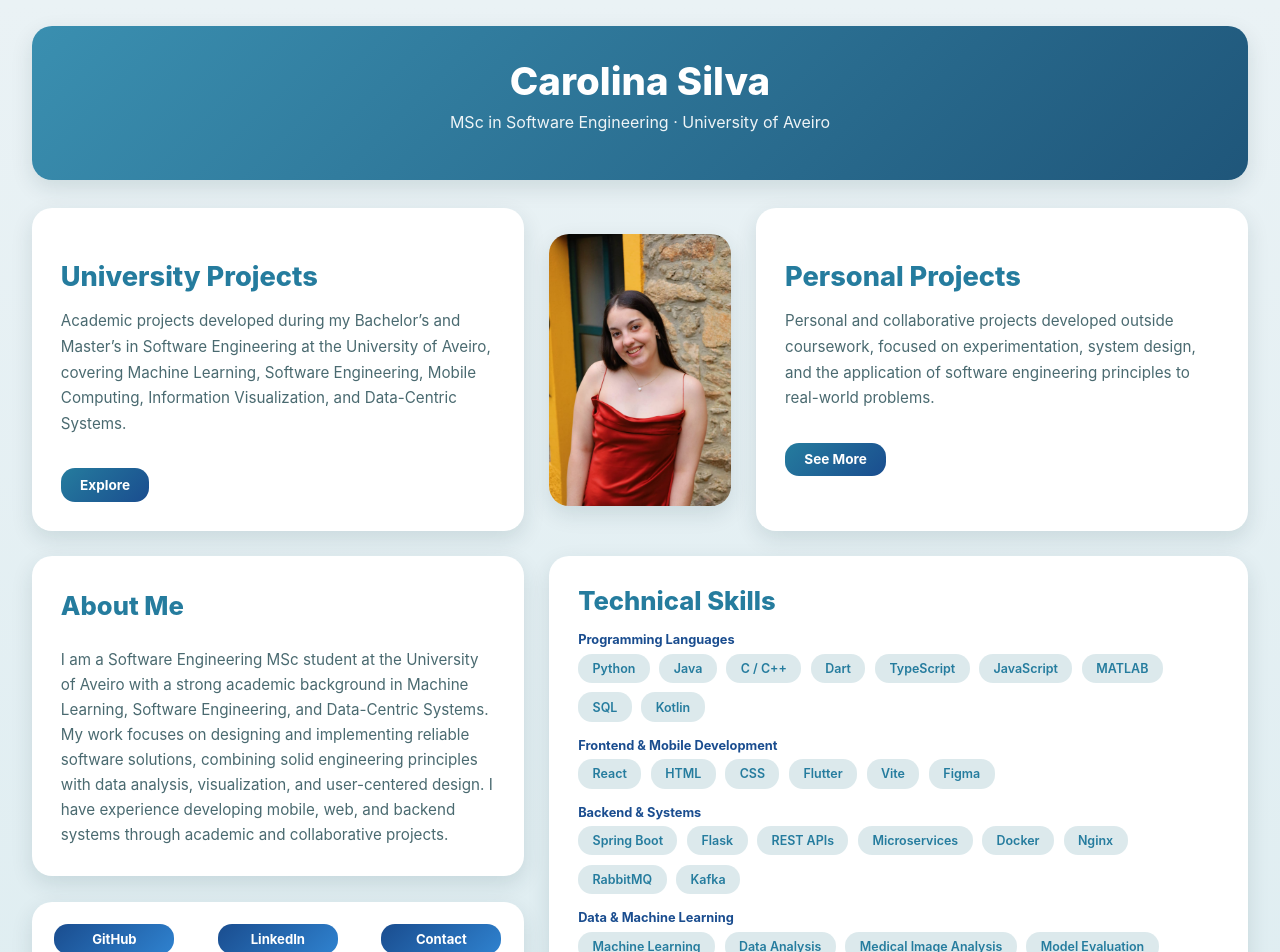
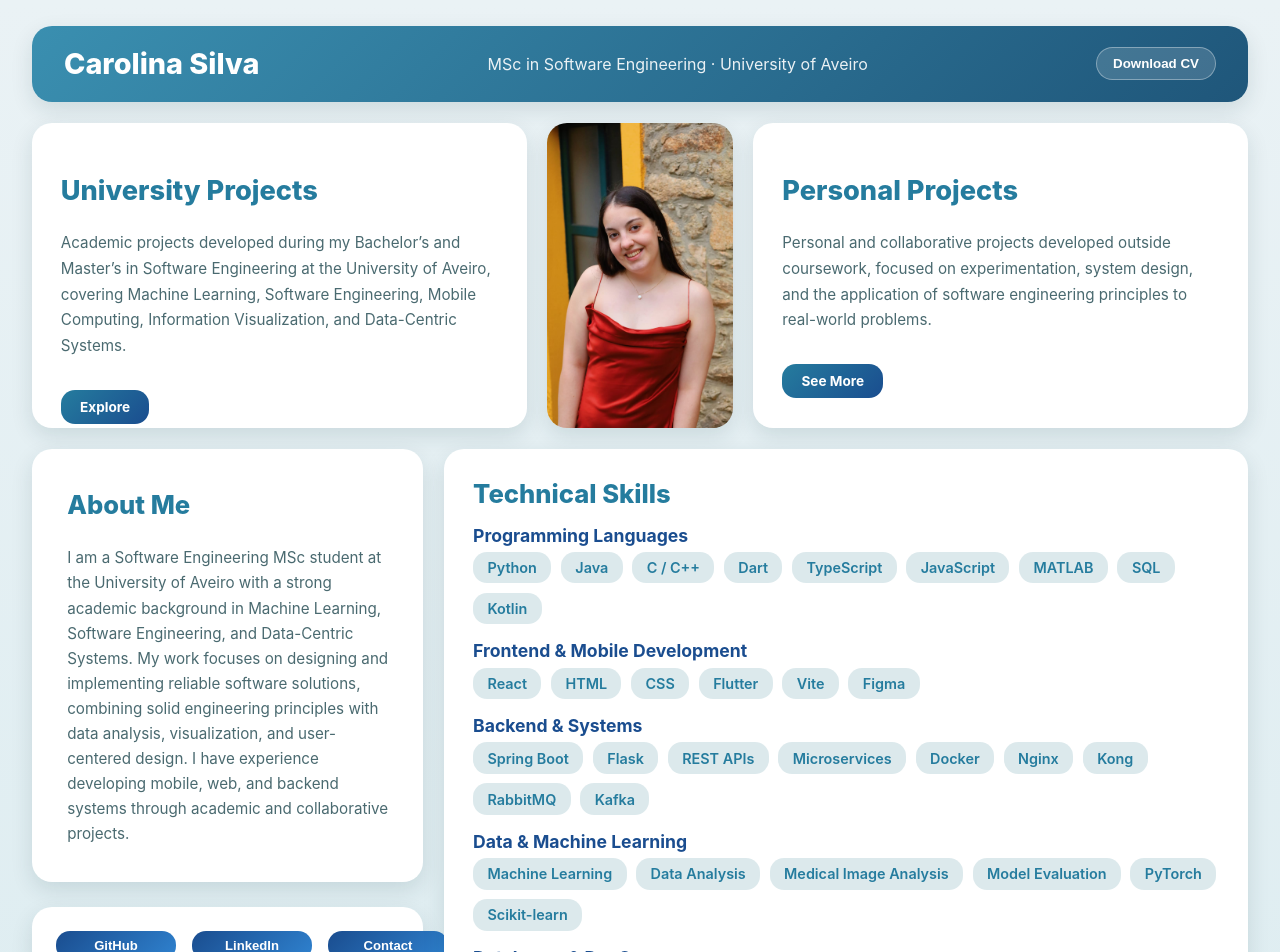
Before and after one commit to carolinaspsilva2004/carolinaspsilva2004.github.io, a React (Vite) app in the folder my-app/: page / in a window 1280 px wide. Shown: the top 952 px of the page. Built offline with nearby package versions, Linux system fonts and the light colour scheme.

Commit message:
home page improved

```diff
--- a/my-app/src/pages/Home.tsx
+++ b/my-app/src/pages/Home.tsx
@@ -1,17 +1,26 @@
 import "../styles/Home.css";
 import { Link } from "react-router-dom";
+import { useState } from "react";
+
+type ModalType = "cv" | "github" | "linkedin" | "contact" | null;
 
 export default function Home() {
-    return (
+
+    const [modal, setModal] = useState<ModalType>(null); return (
         <main className="home">
-            {/* HERO HEADER */}
-            <section className="hero-banner">
-                <h1>Carolina Silva</h1>
-                <p>MSc in Software Engineering · University of Aveiro</p>
-            </section>
 
             {/* MAIN BENTO GRID */}
             <section className="home-grid">
+                {/* HEADER CARD */}
+                <div className="card header-card">
+                    <h1>Carolina Silva</h1>
+                    <p>MSc in Software Engineering · University of Aveiro</p>
+                    <button className="cv-button" onClick={() => setModal("cv")}>
+                        Download CV
+                    </button>
+
+                </div>
+
                 {/* UNIVERSITY PROJECTS */}
                 <div className="card hero-card grid-university">
                     <h2>University Projects</h2>
@@ -69,23 +78,10 @@ export default function Home() {
                     </div>
 
                     <div className="card links">
-                        <a
-                            href="https://github.com/carolinaspsilva2004"
-                            target="_blank"
-                            rel="noreferrer"
-                        >
-                            GitHub
-                        </a>
+                        <button onClick={() => setModal("github")}>GitHub</button>
+                        <button onClick={() => setModal("linkedin")}>LinkedIn</button>
+                        <button onClick={() => setModal("contact")}>Contact</button>
 
-                        <a
-                            href="https://www.linkedin.com/in/carolina-silva-ua/"
-                            target="_blank"
-                            rel="noreferrer"
-                        >
-                            LinkedIn
-                        </a>
-
-                        <a href="mailto:carolinaspsilva.ua@gmail.com">Contact</a>
                     </div>
                 </div>
                 {/* SKILLS */}
@@ -132,6 +128,7 @@ export default function Home() {
                             <span>Microservices</span>
                             <span>Docker</span>
                             <span>Nginx</span>
+                            <span>Kong</span>
                             <span>RabbitMQ</span>
                             <span>Kafka</span>
                         </div>
@@ -165,6 +162,80 @@ export default function Home() {
                 </div>
 
             </section>
+            {modal && (
+                <div className="modal-overlay" onClick={() => setModal(null)}>
+                    <div className="modal" onClick={(e) => e.stopPropagation()}>
+
+                        {modal === "cv" && (
+                            <>
+                                <h3>Download CV</h3>
+                                <p>Do you want to download my CV in PDF format?</p>
+                                <div className="modal-actions">
+                                    <a
+                                        href="/assets/CV_CarolinaSilva.pdf"
+                                        download
+                                        className="confirm"
+                                    >
+                                        Yes, download
+                                    </a>
+                                    <button onClick={() => setModal(null)}>Cancel</button>
+                                </div>
+                            </>
+                        )}
+
+                        {modal === "github" && (
+                            <>
+                                <h3>GitHub</h3>
+                                <p>You will be redirected to my GitHub profile.</p>
+                                <div className="modal-actions">
+                                    <a
+                                        href="https://github.com/carolinaspsilva2004"
+                                        target="_blank"
+                                        rel="noreferrer"
+                                        className="confirm"
+                                    >
+                                        Continue
+                                    </a>
+                                    <button onClick={() => setModal(null)}>Cancel</button>
+                                </div>
+                            </>
+                        )}
+
+                        {modal === "linkedin" && (
+                            <>
+                                <h3>LinkedIn</h3>
+                                <p>You will be redirected to my LinkedIn profile.</p>
+                                <div className="modal-actions">
+                                    <a
+                                        href="https://www.linkedin.com/in/carolinaspsilva2004"
+                                        target="_blank"
+                                        rel="noreferrer"
+                                        className="confirm"
+                                    >
+                                        Continue
+                                    </a>
+                                    <button onClick={() => setModal(null)}>Cancel</button>
+                                </div>
+                            </>
+                        )}
+
+                        {modal === "contact" && (
+                            <>
+                                <h3>Contact</h3>
+                                <p>You can send me an email directly.</p>
+                                <div className="modal-actions">
+                                    <a href="mailto:carolinaspsilva.ua@gmail.com" className="confirm">
+                                        Open email
+                                    </a>
+                                    <button onClick={() => setModal(null)}>Cancel</button>
+                                </div>
+                            </>
+                        )}
+
+                    </div>
+                </div>
+            )}
+
         </main>
     );
 }
--- a/my-app/src/styles/Home.css
+++ b/my-app/src/styles/Home.css
@@ -62,21 +62,22 @@ img {
 .hero-banner {
   background: var(--bg-hero);
   border-radius: var(--radius-lg);
-  padding: 2rem 1.6rem;
+  padding: 0.9rem 1.6rem;
   text-align: center;
   box-shadow: var(--shadow-soft);
+  margin-top: -20px;
 }
 
 .hero-banner h1 {
   margin: 0;
-  font-size: 2.4rem;
+  font-size: 1.6rem;
   font-weight: 800;
   color: #ffffff;
 }
 
 .hero-banner p {
   margin-top: 0.5rem;
-  font-size: 1rem;
+  font-size: 0.85rem;
   color: rgba(255, 255, 255, 0.92);
 }
 
@@ -86,8 +87,8 @@ img {
 .home-grid {
   display: grid;
   grid-template-columns: repeat(12, 1fr); /* 🔑 mais controlo */
-  gap: 1.6rem;
-  align-items: stretch;
+  gap: 1.3rem;
+  align-items: start;
 }
 
 /* =========================
@@ -95,10 +96,11 @@ img {
    ========================= */
 .grid-university { grid-column: span 5; }
 .grid-photo      { grid-column: span 2; }
-.grid-personal   { grid-column: span 5; }
+.grid-personal   { grid-column: span 5;
+  min-height: 290px;}
 
-.stack-left      { grid-column: span 5; }
-.grid-skills     { grid-column: span 7; }
+.stack-left      { grid-column: span 4; }
+.grid-skills     { grid-column: span 8; }
 /* =========================
    LEFT COLUMN (ABOUT + LINKS)
    ========================= */
@@ -107,6 +109,13 @@ img {
   flex-direction: column;
   gap: 1.6rem;
 }
+
+.grid-university,
+.grid-photo,
+.grid-personal {
+  height: 305px;        /* 🔑 altura fixa e igual */
+}
+
 
 /* =========================
    CARD BASE
@@ -125,13 +134,61 @@ img {
   box-shadow: var(--shadow-hover);
 }
 
+.header-card {
+  grid-column: span 12;
+  background: linear-gradient(135deg, #3a8fb0, #1f567a);
+  color: white;
+  padding: 1.3rem 2rem;
+  display: flex;
+  align-items: center;
+  justify-content: space-between;
+  gap: 1rem;
+}
+
+.header-text {
+  display: flex;
+  flex-direction: column;
+  gap: 0.2rem;
+}
+
+.cv-button {
+  background: rgba(255, 255, 255, 0.15);
+  color: white;
+  padding: 0.5rem 1rem;
+  border-radius: 999px;
+  font-size: 1.2m;
+  font-weight: 600;
+  text-decoration: none;
+  border: 1px solid rgba(255, 255, 255, 0.35);
+  transition: all 0.25s ease;
+}
+
+.cv-button:hover {
+  background: white;
+  color: var(--secondary);
+}
+
+
+.header-card h1 {
+  margin: 0;
+  font-size: 1.8rem;
+  font-weight: 800;
+}
+
+.header-card p {
+  margin: 0;
+  font-size: 1rem;
+  opacity: 0.9;
+}
+
+
+
 /* =========================
    HERO CARDS
    ========================= */
 .hero-card h2 {
   font-size: 1.7rem;
   font-weight: 800;
-  margin-bottom: 0.8rem;
   color: var(--primary);
 }
 
@@ -146,13 +203,13 @@ img {
    ========================= */
 .profile-image {
   display: flex;
-  align-items: center;
+  align-items: start;
   justify-content: center;
-}
+  height: 100%;}
 
 .profile-image img {
-  width: 100%;
-  max-height: 345px;
+  height: 305px;          /* igual aos outros */
+  max-height: 100%;
   object-fit: cover;
   border-radius: var(--radius-lg);
   box-shadow: var(--shadow-soft);
@@ -168,6 +225,8 @@ img {
   font-size: 0.95rem;
   line-height: 1.65;
   color: var(--text-muted);
+  padding: 2.2rem;
+
 }
 
 /* =========================
@@ -206,7 +265,7 @@ img {
 .skills-section strong {
   display: block;
   margin-bottom: 0.4rem;
-  font-size: 0.8rem;
+  font-size: 1.1rem;
   font-weight: 700;
   color: var(--secondary);
 }
@@ -221,7 +280,7 @@ img {
   background: rgba(22, 111, 126, 0.15);
   color: var(--primary);
   padding: 0.45rem 0.9rem;
-  font-size: 0.78rem;
+  font-size: 0.9rem;
   font-weight: 600;
   border-radius: 14px;
 }
@@ -232,12 +291,14 @@ img {
 .links {
   display: flex;
   justify-content: space-between;
-  padding: 1.4rem;
+  padding: 1.5rem;
   align-items: center;
   gap: 1rem;
 }
 
-.links a {
+.links button {
+  border: none;
+  cursor: pointer;
   min-width: 120px;
   text-align: center;
   padding: 0.45rem 1rem;
@@ -305,3 +366,82 @@ img {
     max-height: 260px;
   }
 }
+
+
+/* =========================
+   MODAL
+   ========================= */
+
+.modal-overlay {
+  position: fixed;
+  inset: 0;
+  background: rgba(8, 36, 54, 0.45);
+  display: flex;
+  align-items: center;
+  justify-content: center;
+  z-index: 1000;
+}
+
+.modal {
+  background: white;
+  border-radius: var(--radius-lg);
+  padding: 2rem;
+  width: 90%;
+  max-width: 420px;
+  box-shadow: 0 20px 50px rgba(0, 0, 0, 0.25);
+  animation: scaleIn 0.25s ease;
+}
+
+.modal h3 {
+  margin: 0 0 0.6rem;
+  font-size: 1.4rem;
+  color: var(--primary);
+}
+
+.modal p {
+  margin: 0 0 1.4rem;
+  color: var(--text-muted);
+  font-size: 0.95rem;
+}
+
+.modal-actions {
+  display: flex;
+  justify-content: flex-end;
+  gap: 0.8rem;
+}
+
+.modal-actions a,
+.modal-actions button {
+  padding: 0.5rem 1.2rem;
+  border-radius: 999px;
+  font-size: 0.85rem;
+  font-weight: 700;
+  border: none;
+  cursor: pointer;
+  text-decoration: none;
+}
+
+.modal-actions .confirm {
+  background: linear-gradient(
+    135deg,
+    var(--primary),
+    var(--secondary)
+  );
+  color: white;
+}
+
+.modal-actions button {
+  background: transparent;
+  color: var(--secondary);
+}
+
+@keyframes scaleIn {
+  from {
+    transform: scale(0.92);
+    opacity: 0;
+  }
+  to {
+    transform: scale(1);
+    opacity: 1;
+  }
+}
```
Also changed, not shown: 1 other file (tests, documents, lock files or other folders).
